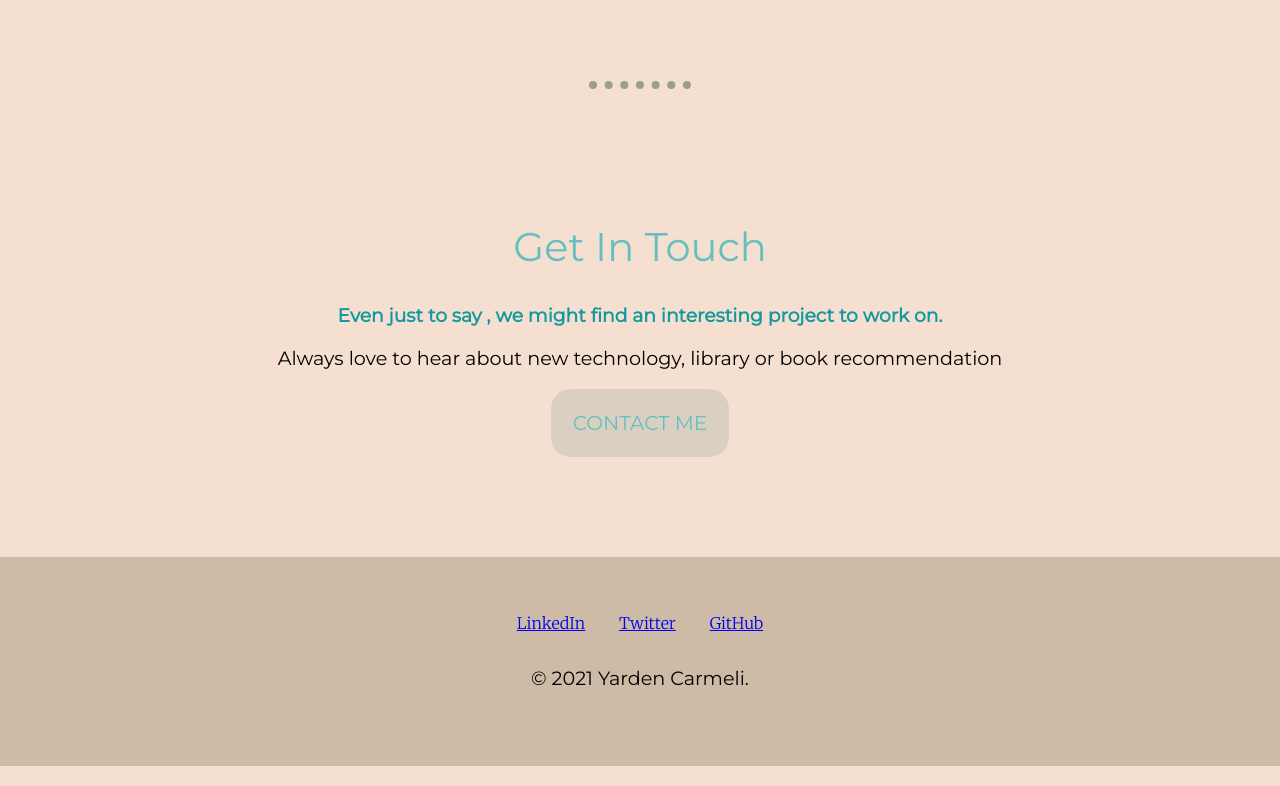
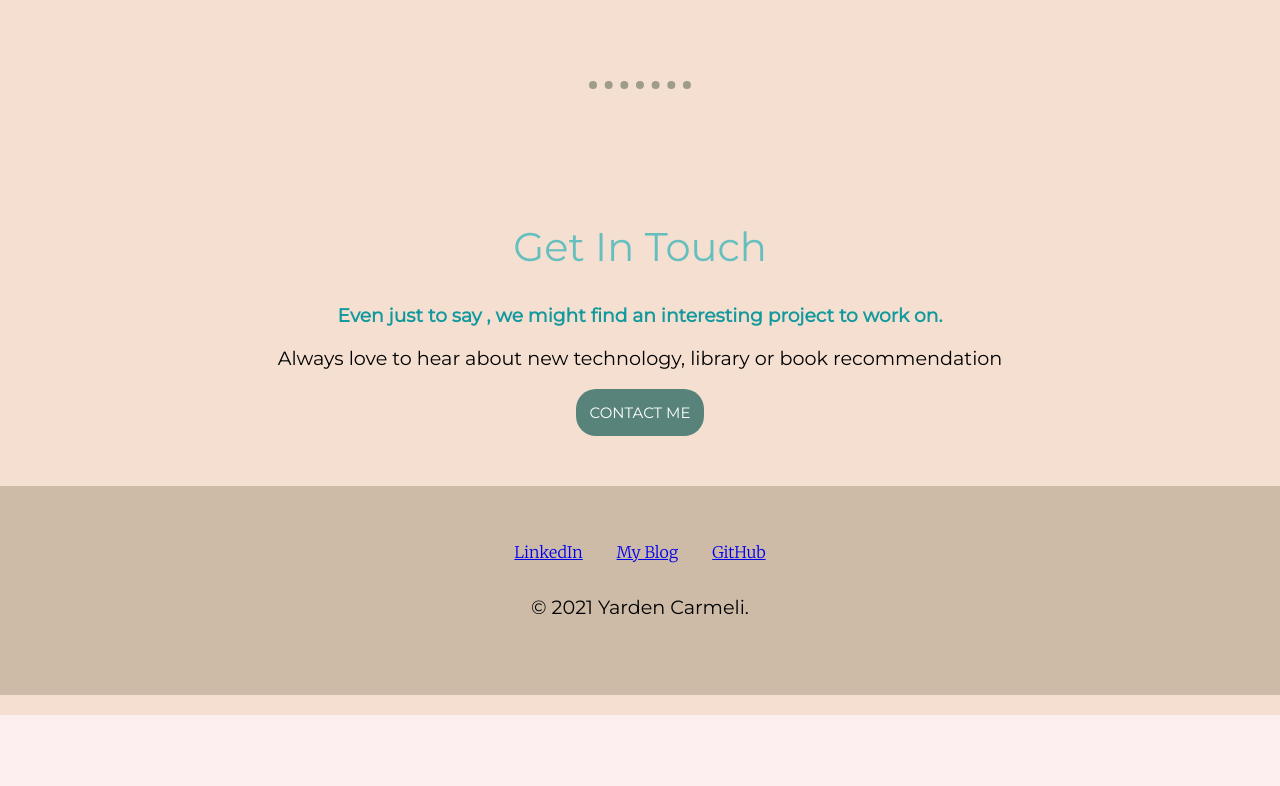
Before and after one commit to YardenC-cpu/My-Profolio, a plain HTML site: page index.html in a window 1280 px wide. Shown: the part 2382-3168 px from the top of the page. After the commit the page ends 3097 px from the top, so only its background shows below. Drawn offline with Linux system fonts and the light colour scheme.

Commit message:
changed contactMe.html

```diff
--- a/css/styles.css
+++ b/css/styles.css
@@ -152,35 +152,23 @@ h4 {
 
 
 .button-contact {
-   background: solid #DAD0C2;
-   background-image: -webkit-linear-gradient(top, #DAD0C2, #DAD0C2);
-   background-image: -moz-linear-gradient(top, #DAD0C2, #DAD0C2);
-   background-image: -ms-linear-gradient(top, #DAD0C2, #DAD0C2);
-   background-image: -o-linear-gradient(top, #DAD0C2, #DAD0C2);
-   background-image: -webkit-gradient(to bottom, #DAD0C2, #DAD0C2);
   -webkit-border-radius: 20px;
   -moz-border-radius: 20px;
   border-radius: 20px;
-   color: #66BFBF;
+  color: #FFFFFF;
   font-family: 'Montserrat', sans-serif;
-   font-size: 20px;
+  font-size: 15px;
   font-weight: 100;
-   padding: 22px;
+  padding: 14px;
+  background-color: #57837B;
   text-decoration: none;
   display: inline-block;
   cursor: pointer;
   text-align: center;
-   margin-bottom: 50px;
 }
 
 .button-contact:hover {
-   border: solid #DAD0C2 1px;
-   background: #DAD0C2;
-   background-image: -webkit-linear-gradient(top, #DAD0C2, #F4DFD0);
-   background-image: -moz-linear-gradient(top, #DAD0C2, #F4DFD0);
-   background-image: -ms-linear-gradient(top, #DAD0C2, #F4DFD0);
-   background-image: -o-linear-gradient(top, #DAD0C2, #F4DFD0);
-   background-image: -webkit-gradient(to bottom, #DAD0C2, #F4DFD0);
+  background: #96C7C1;
   -webkit-border-radius: 20px;
   -moz-border-radius: 20px;
   border-radius: 20px;
@@ -209,3 +197,8 @@ h4 {
   padding-right: 15px;
   padding-left: 15px;
 }
+
+
+label {
+  font-family: 'Montserrat', sans-serif;
+}
--- a/index.html
+++ b/index.html
@@ -48,7 +48,7 @@
       </div>
       <div class="fotter">
         <a class="linkedIn-link" href="https://www.linkedin.com/in/yarden-carmeli">LinkedIn</a>
-        <a class="twitter-link" href="https://twitter.com/">Twitter</a>
+        <a class="twitter-link" href="blog_1.html">My Blog</a>
         <a class="github-link" href="https://github.com/YardenC-cpu">GitHub</a>
         <p>© 2021 Yarden Carmeli.</p>
       </div>
```
Also changed, not shown: contactMe.html (+1 -1 lines). Lines whose indentation alone changed are shown as unchanged.
